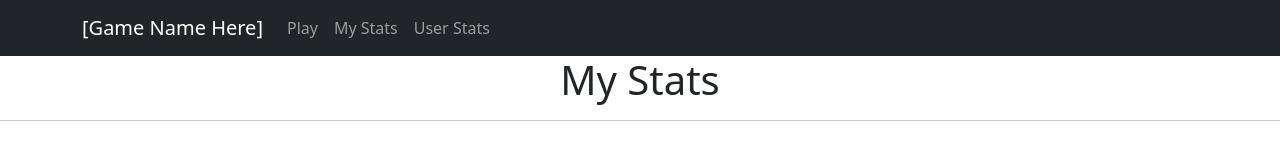
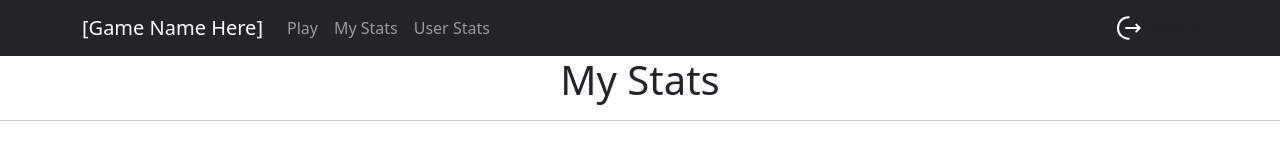
Before and after one commit to Clevis-254/game, a React (Vite) app: page /my-stats in a window 1280 px wide. Shown: the top 160 px of the page. Built offline with nearby package versions, Linux system fonts and the light colour scheme.

Commit message:
added a logout button to the banner and modified the logout route

```diff
--- a/src/Banner.jsx
+++ b/src/Banner.jsx
@@ -1,10 +1,28 @@
 import React from 'react';
 
-export function Banner(){
-    return(
+export function Banner() {
+  const handleLogout = async () => {
+    try {
+      const response = await fetch('/logout', {
+        method: 'POST',
+        headers: {
+          'Content-Type': 'application/json',
+        },
+      });
+      if (response.ok) {
+        window.location.href = '/';
+      } else {
+        console.error('Logout failed');
+      }
+    } catch (error) {
+      console.error('An error occurred during logout:', error);
+    }
+  };
+
+  return (
     <nav className="navbar navbar-expand-lg navbar-dark bg-dark">
       <div className="container">
-                <a className="navbar-brand" href="#">
+        <a className="navbar-brand" href="/">
           [Game Name Here]
         </a>
         <button
@@ -13,14 +31,14 @@ export function Banner(){
           data-toggle="collapse"
           data-target="#navbarsExample07"
           aria-controls="navbarsExample07"
-                  aria-expanded="true"
+          aria-expanded="false"
           aria-label="Toggle navigation"
         >
           <span className="navbar-toggler-icon"></span>
         </button>
 
-                <div className="navbar-collapse collapse show" id="navbarsExample07">
-                  <ul className="navbar-nav mr-auto">
+        <div className="collapse navbar-collapse" id="navbarsExample07">
+          <ul className="navbar-nav me-auto">
             <li className="nav-item">
               <a className="nav-link" href="/play">
                 Play
@@ -37,6 +55,19 @@ export function Banner(){
               </a>
             </li>
           </ul>
+          <button className="btn btn-link nav-link ms-auto" onClick={handleLogout}>
+            <svg xmlns="http://www.w3.org/2000/svg" width="32" height="32" viewBox="0 0 24 24" fill="none">
+              <path
+                stroke="White"
+                strokeLinecap="round"
+                strokeLinejoin="round"
+                strokeMiterlimit="10"
+                strokeWidth="1.5"
+                d="M17.44 14.62L20 12.06 17.44 9.5M9.76 12.06h10.17M11.76 20c-4.42 0-8-3-8-8s3.58-8 8-8"
+              />
+            </svg>
+            Logout
+          </button>
         </div>
       </div>
     </nav>
```
Also changed, not shown: server-dev.js (+36 -7 lines), public/Logout.svg (added). Lines whose indentation alone changed are shown as unchanged.
